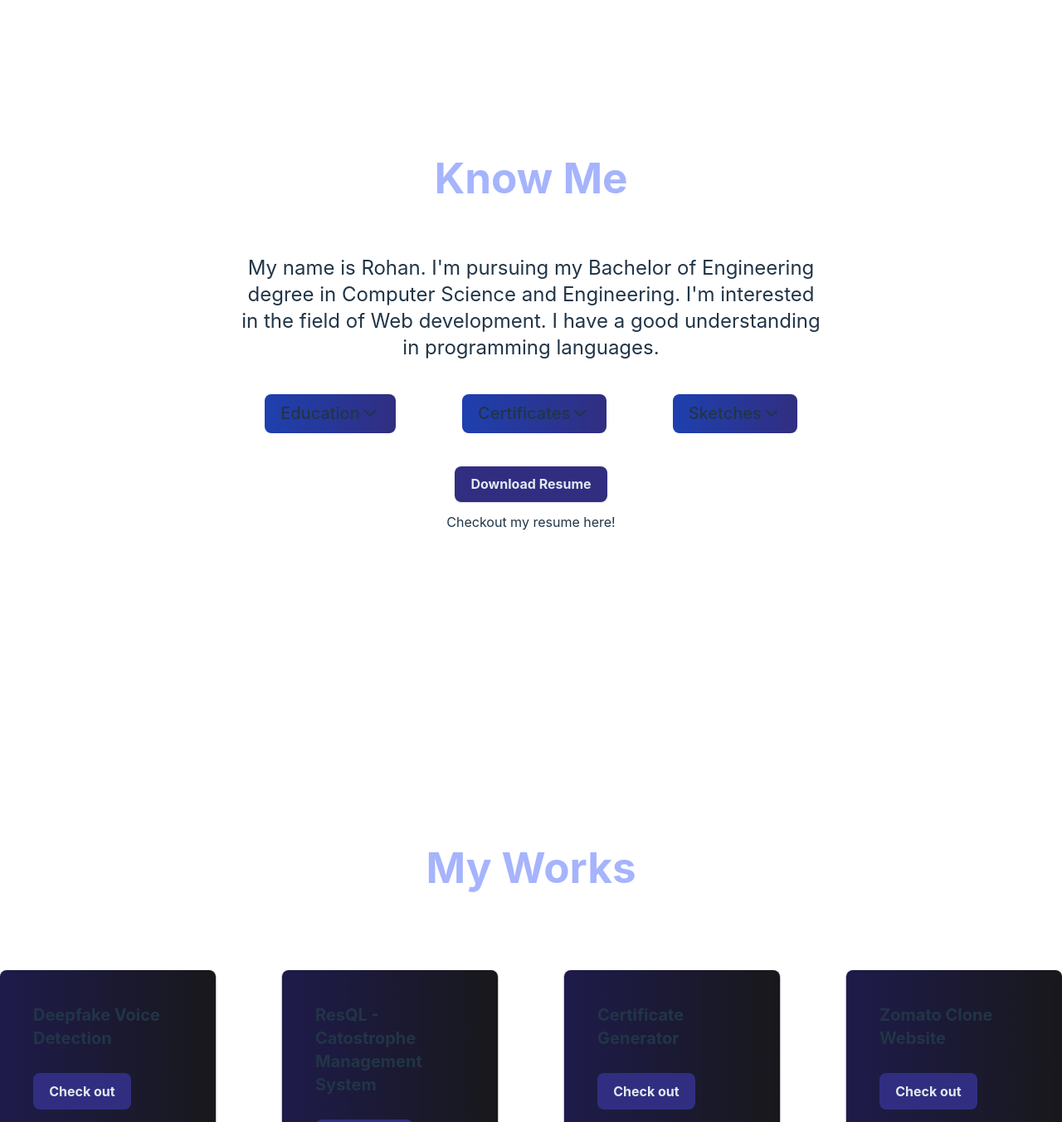
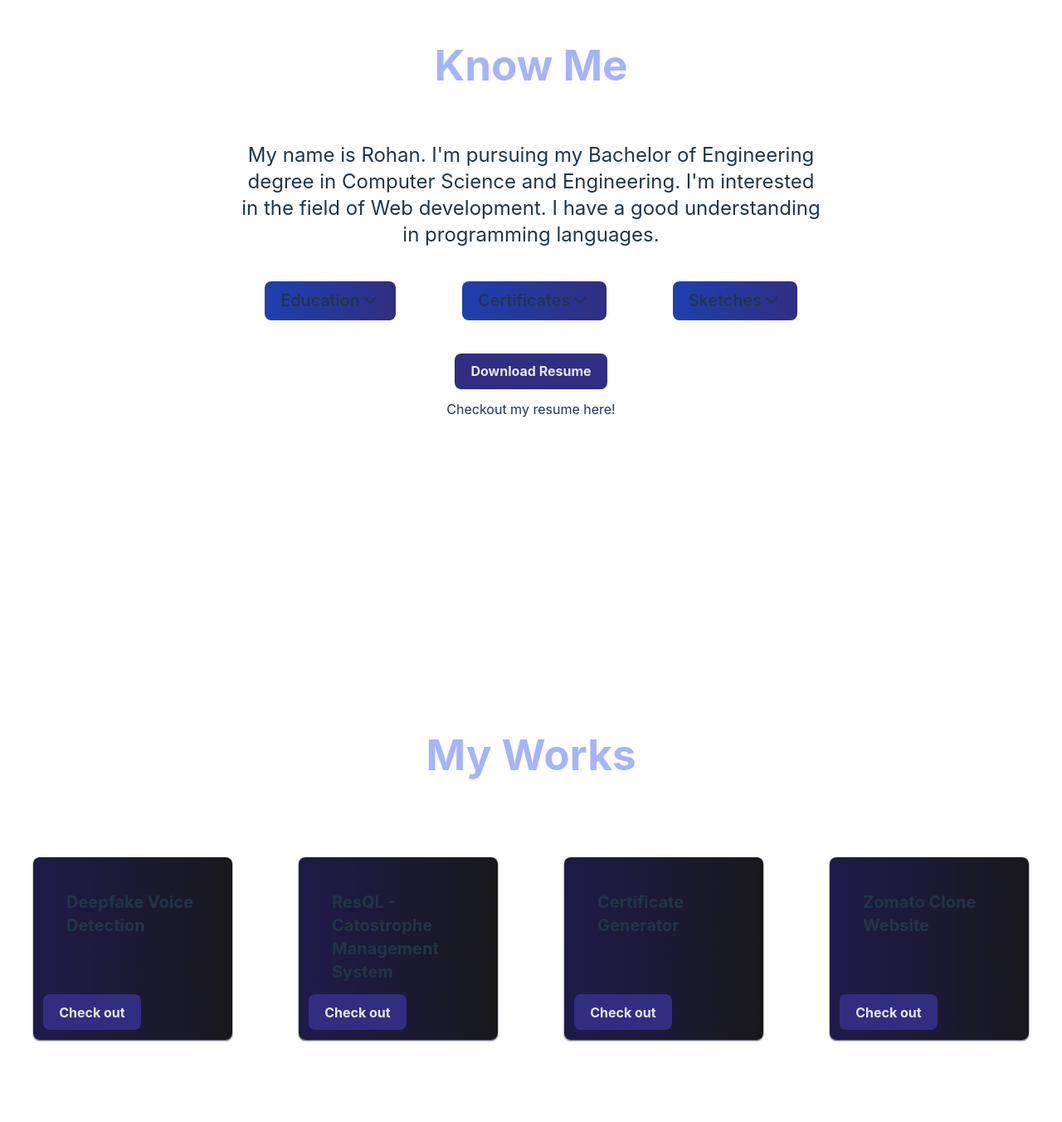
Before and after one commit to rohancs127/rohan-portfolio, a React (Vite) app: page / in a window 1280 px wide. Shown: the part 1758-3110 px from the top of the page at 83% size. Built offline with nearby package versions, Linux system fonts and the light colour scheme.

Commit message:
update screen position

```diff
--- a/src/Components/Navbar.jsx
+++ b/src/Components/Navbar.jsx
@@ -9,7 +9,7 @@ import { Mail } from "lucide-react";
 
 
 const navbarComponentStyle =
-  "transtion-all duration-300 font-medium border-b-2 border-purple-950 hover:border-b-2 hover:border-neutral-300";
+  "transtion-all duration-300 font-medium border-b-2 border-purple-950 hover:border-b-2 hover:border-neutral-300 cursor-pointer";
 
 const screenWidth = window.innerWidth;
 
--- a/src/Components/ProjectCard.jsx
+++ b/src/Components/ProjectCard.jsx
@@ -2,10 +2,10 @@ import React from "react";
 
 function ProjectCard({ projectName, projectLink }) {
   return (
-    <div className="flex-col items-start border-none shadow shadow-sm shadow-gray-700  p-10 w-72 rounded-lg transition-all duration-300 bg-gradient-to-r from-indigo-950 to-zinc-900 hover:shadow-gray-700 hover:shadow-md">
+    <div className="flex-col items-center border-none shadow-sm shadow-gray-700  p-10 w-60 rounded-lg transition-all duration-300 bg-gradient-to-r from-indigo-950 to-zinc-900 hover:shadow-gray-700 hover:shadow-md relative">
       <h2 className="text-xl mb-7 font-bold">{projectName}</h2>
       <a href={projectLink}>
-        <button className="relative left-0 right-0 bottom-0 font-bold bg-indigo-900 text-slate-200 border-none hover:text-indigo-900 hover:bg-slate-200 transition-all duration-200">
+        <button className="absolute left-3 bottom-3 font-bold bg-indigo-900 text-slate-200 border-none hover:text-indigo-900 hover:bg-slate-200 transition-all duration-200">
           Check out
         </button>
       </a>
--- a/src/Pages/About.jsx
+++ b/src/Pages/About.jsx
@@ -13,7 +13,7 @@ function About() {
   };
 
   return (
-    <div className="pt-44 pb-40 max-sm:pt-28">
+    <div className="pt-44 pb-48 max-sm:pt-28">
       <div className="text-center flex-col gap-10 items-center">
         <h1 className="font-bold text-indigo-300 hover:tracking-widest transition-all duration-300 inline-block max-sm:hover:tracking-wider">
           Know Me
--- a/src/Pages/Home.jsx
+++ b/src/Pages/Home.jsx
@@ -8,9 +8,9 @@ import myImage from '../assets/Profile/Rohan.jpg'
 
 function Home({ homeRef, skillRef, aboutRef, projectRef, contactRef }) {
   return (
-    <div className="max-sm:select-none">
+    <div className="max-sm:select-none flex-col justify-between">
       <div
-        className="flex w-full pt-48 mb-32 mr-24 py-32 justify-center gap-60 items-center text-indigo-200 max-sm:gap-10 max-sm:pt-28 max-sm:flex-col max-sm:items-center"
+        className="flex w-full pt-36 pb-96 justify-center gap-32 items-center text-indigo-200 max-sm:gap-10 max-sm:pt-28 max-sm:flex-col max-sm:items-center"
         ref={homeRef}
       >
         <div>
@@ -28,7 +28,7 @@ function Home({ homeRef, skillRef, aboutRef, projectRef, contactRef }) {
           </h3>
         </div>
       </div>
-      <div className="py-32 pt-60 max-sm:pt-20 " ref={skillRef}>
+      <div className="pt-40 max-sm:pt-20 " ref={skillRef}>
         <SkillSection />
       </div>
       <div ref={aboutRef}>
--- a/src/Pages/Project.jsx
+++ b/src/Pages/Project.jsx
@@ -3,7 +3,7 @@ import ProjectCard from "../Components/ProjectCard";
 
 function Project() {
   return (
-    <div className="pt-44 pb-48 max-sm:pt-16">
+    <div className="pt-36 pb-56 max-sm:pt-16">
       <div className="flex justify-center p-10">
         <h1 className="font-bold text-indigo-300 hover:tracking-widest transition-all duration-300 max-sm:hover:tracking-wider">
           My Works
--- a/src/Pages/SkillSection.jsx
+++ b/src/Pages/SkillSection.jsx
@@ -13,7 +13,7 @@ import tailwindImage from "../assets/skillLogos/tailwind-css.svg";
 
 function SkillSection() {
   return (
-    <div className="pb-40">
+    <div className="pb-48">
       <div className="flex justify-center p-10">
         <h1 className="font-bold text-indigo-300 hover:tracking-widest transition-all duration-300 max-sm:hover:tracking-wider">
           Skills
```
